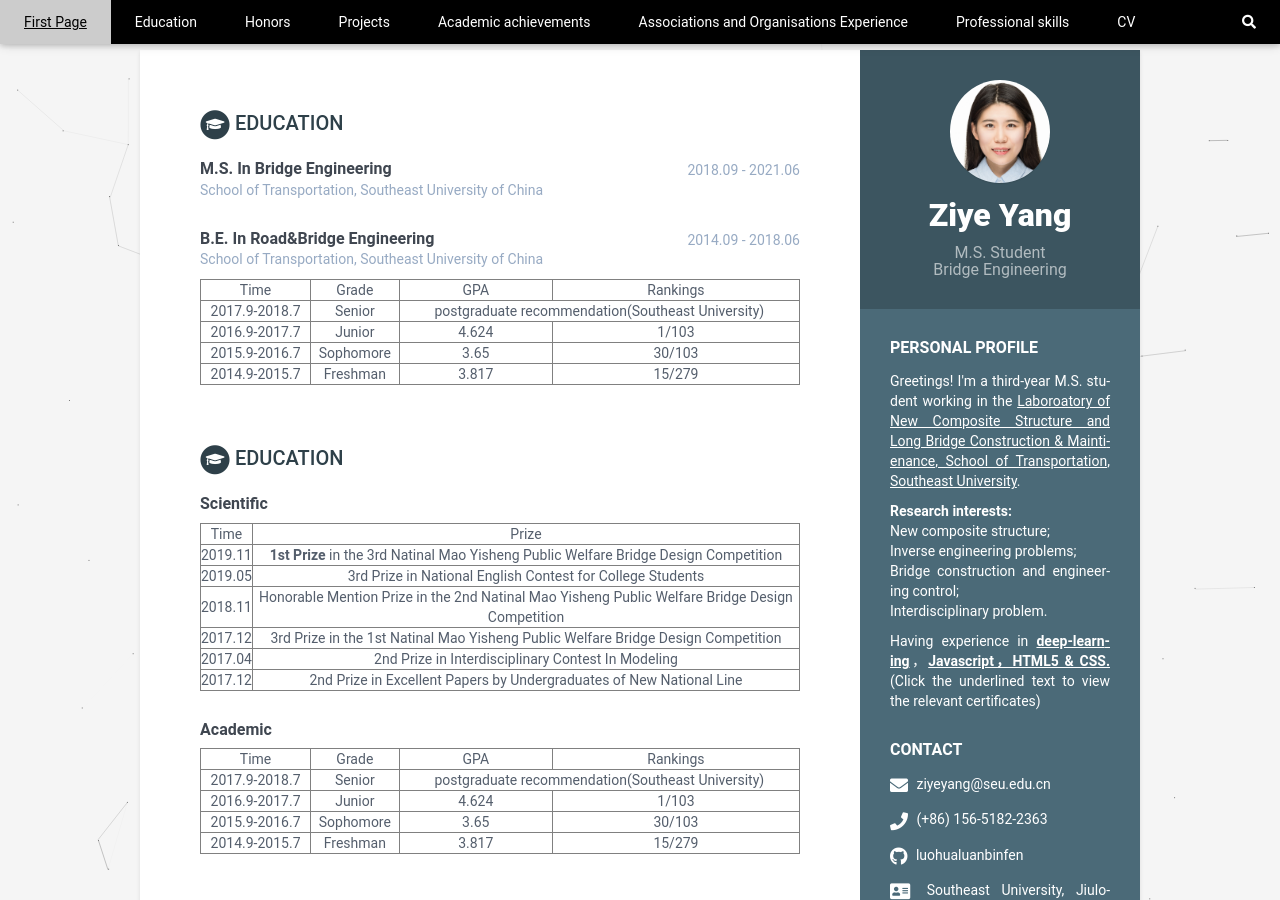
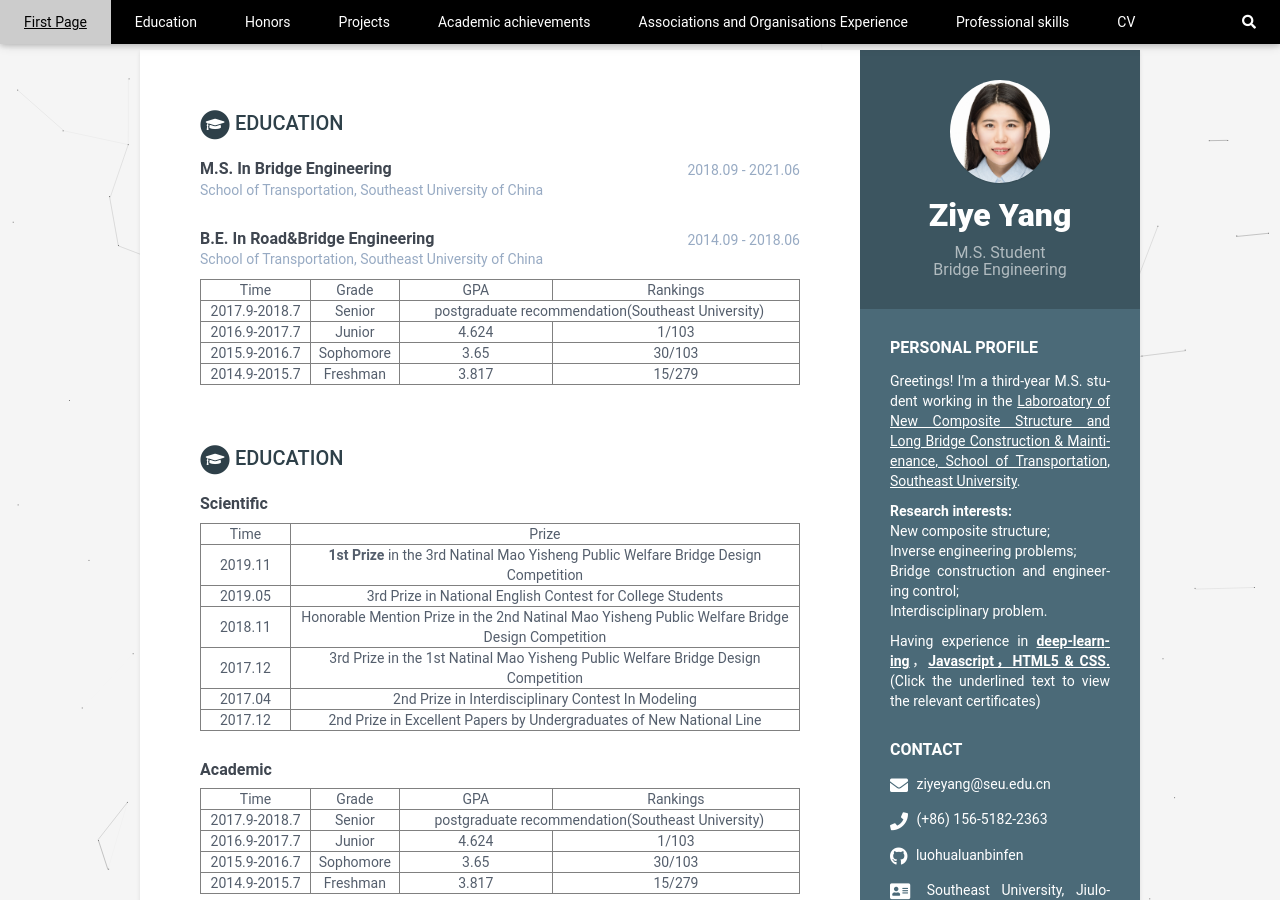
Before and after one commit to luohualuanbinfen/CV_EN, a Jekyll site: the page built from index.html, in a window 1280 px wide and 900 px high. Built offline with Jekyll 4.4.1, drawn with Linux system fonts in a browser that asks for light colours.

Commit message:
Update data.yml

```diff
--- a/_data/data.yml
+++ b/_data/data.yml
@@ -102,15 +102,15 @@ education1:
         <div style="text-align: center;">
           <table width="100%" border="1" cellpadding="2" cellspacing="1">
           <tr>
-          <td> Time </td>
+          <td width="15%"> Time </td>
           <td> Prize </td>
           </tr>
           <tr>
-          <td> 2019.11 </td>
+          <td width="15%"> 2019.11 </td>
           <td> <b>1st Prize</b> in the 3rd Natinal Mao Yisheng Public Welfare Bridge Design Competition</td>
           </tr>
           <tr>
-          <td> 2019.05 </td>
+          <td width="15%"> 2019.05 </td>
           <td> 3rd Prize in National English Contest for College Students</td>
           </tr>
           <tr>
```
